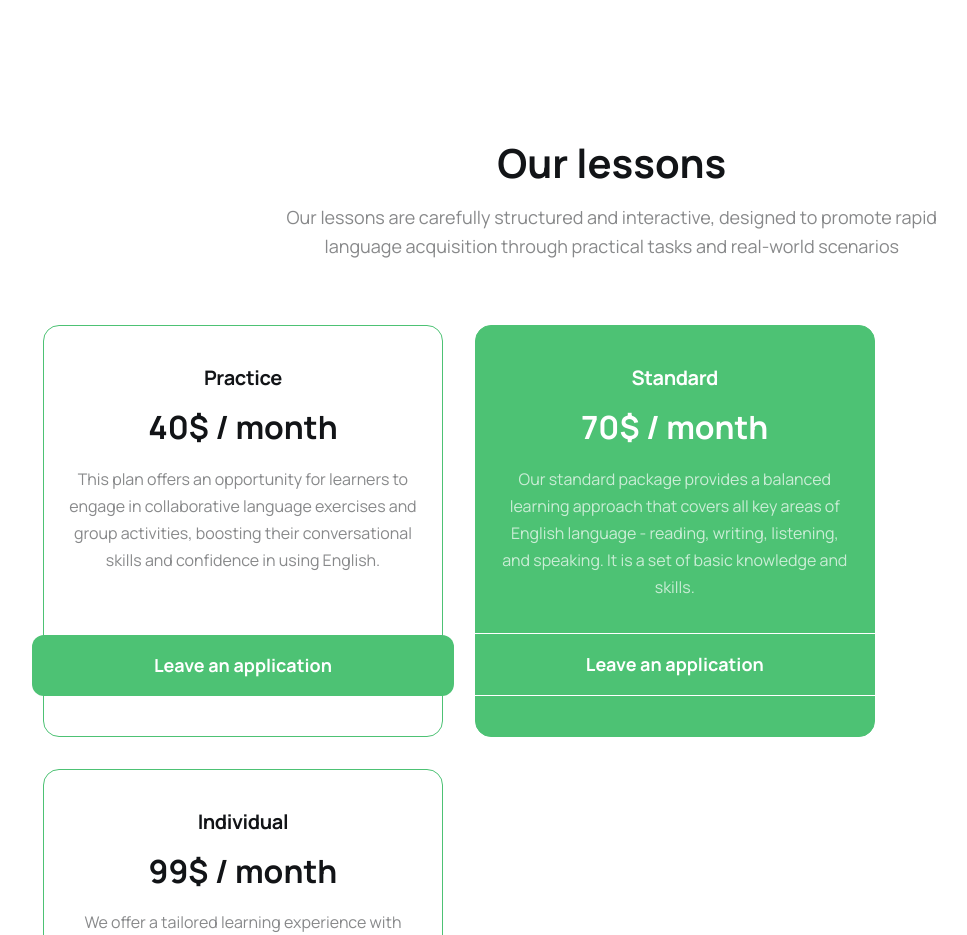
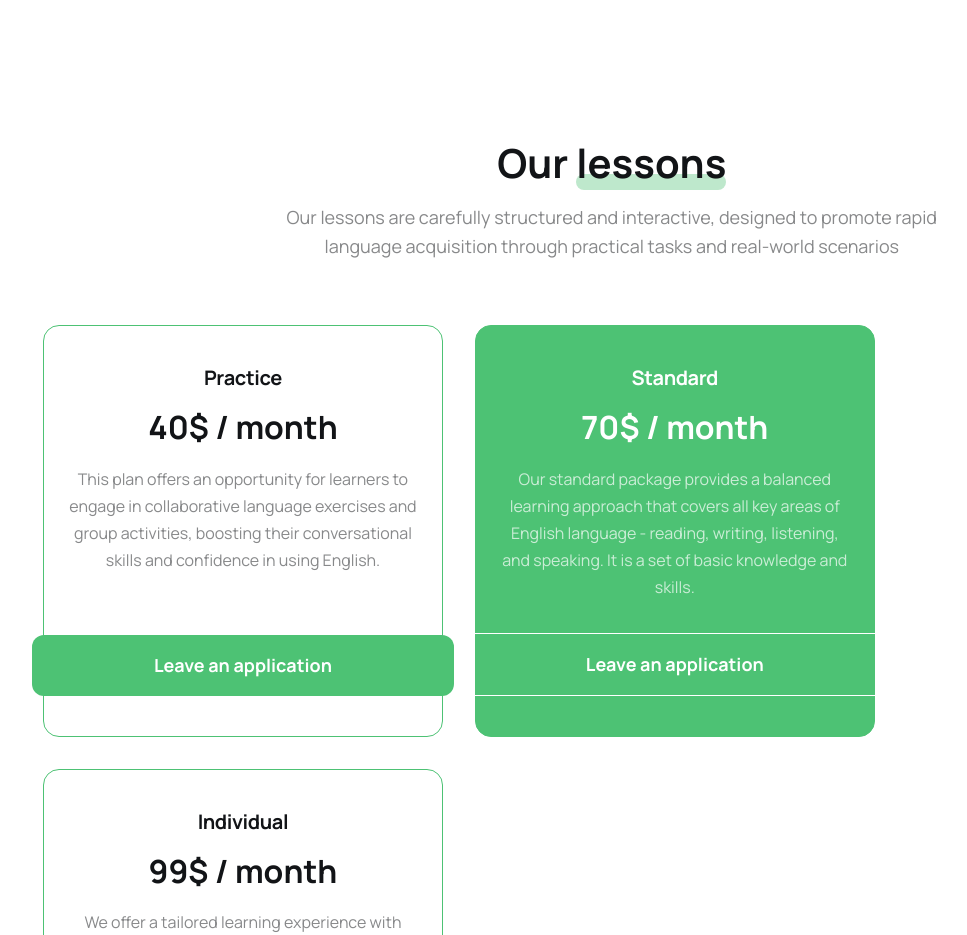
Before and after one commit to Fijji/Pixel_Artists, a website built with Vite: page src/index.html in a window 1280 px wide. Shown: the part 1660-2595 px from the top of the page, without its empty margins (29-996 px from the left). Built offline with nearby package versions, Linux system fonts and the light colour scheme.

Commit message:
Fix section title

```diff
--- a/src/partials/our_lessons.html
+++ b/src/partials/our_lessons.html
@@ -1,6 +1,6 @@
 <section id="lessons" class="section lesson-section">
   <div class="container">
-    <h2 class="section-title">Our lessons</h2>
+    <h2 class="section-title">Our <span>lessons</span></h2>
     <p class="section-subtitle">
       Our lessons are carefully structured and interactive, designed to promote
       rapid language acquisition through practical tasks and real-world
```
